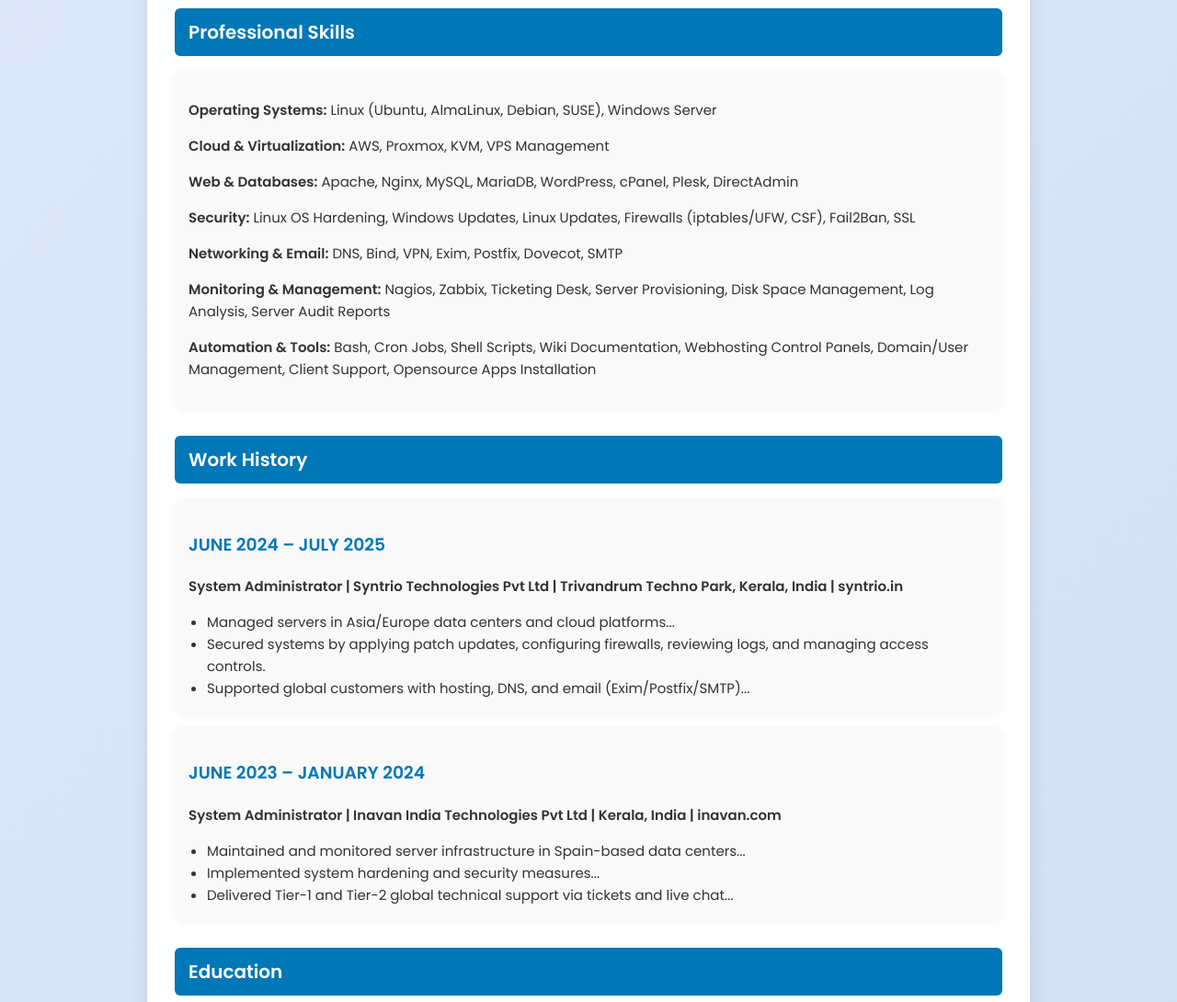
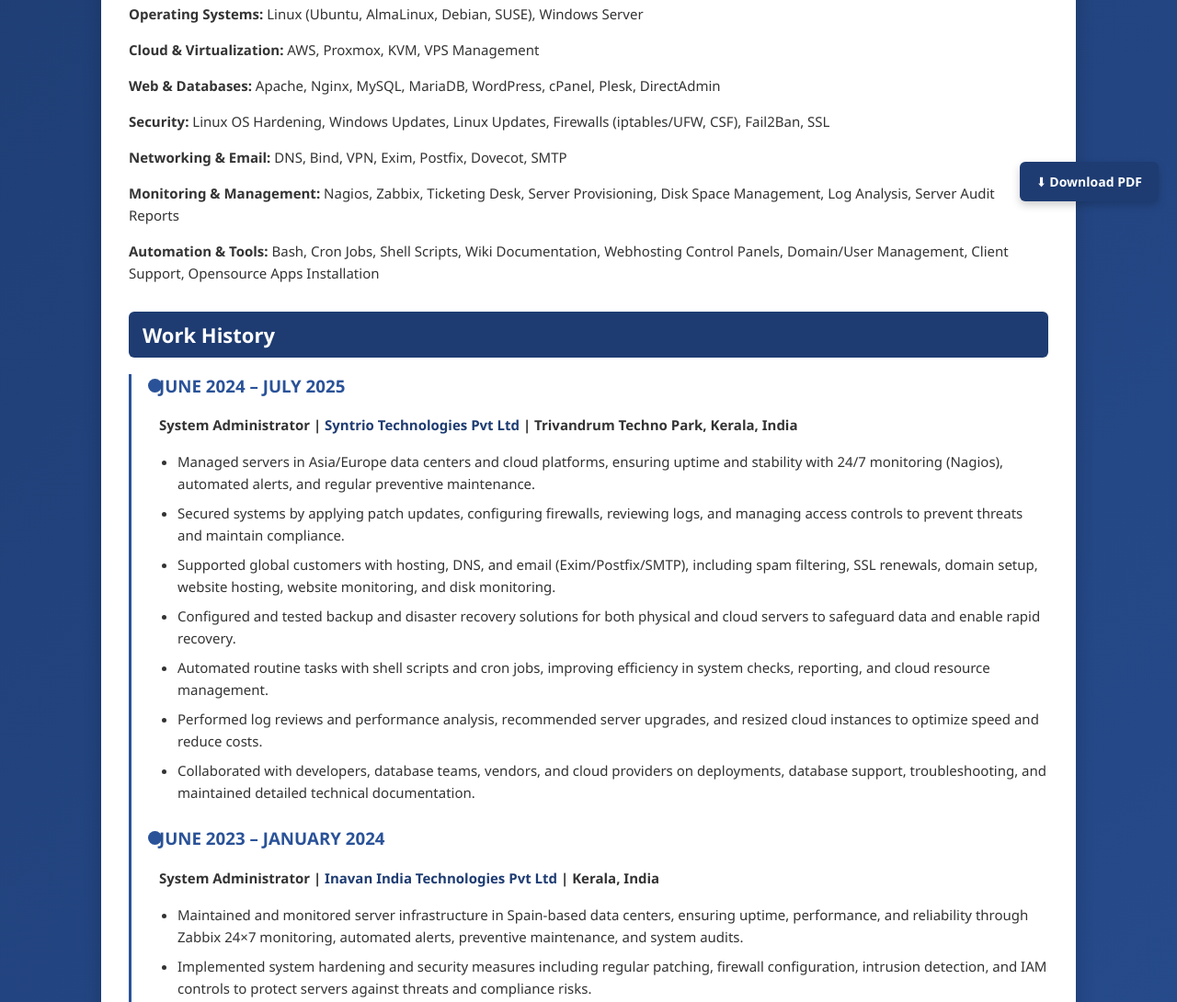
Before and after one commit to Jacobmathewv/jacobmv.in, a plain HTML site: page index.html in a window 1280 px wide. Shown: the part 561-1651 px from the top of the page at 92% size. Drawn offline with Linux system fonts and the light colour scheme.

Commit message:
Update index.html

```diff
--- a/index.html
+++ b/index.html
@@ -4,89 +4,111 @@
   <meta charset="UTF-8">
   <meta name="viewport" content="width=device-width, initial-scale=1.0">
   <title>Jacob Mathew - System Administrator</title>
-  <link href="https://fonts.googleapis.com/css2?family=Poppins:wght@400;600&display=swap" rel="stylesheet">
   <style>
     body {
-      font-family: 'Poppins', sans-serif;
-      line-height: 1.6;
       margin: 0;
-      padding: 0;
-      background: linear-gradient(135deg, #e0eafc, #cfdef3);
+      font-family: "Segoe UI", Tahoma, Geneva, Verdana, sans-serif;
+      background: linear-gradient(135deg, #1e3c72, #2a5298);
       color: #333;
     }
     .container {
-      max-width: 900px;
+      max-width: 1000px;
       margin: 40px auto;
       background: #fff;
       padding: 30px;
       border-radius: 12px;
-      box-shadow: 0 6px 20px rgba(0,0,0,0.1);
+      box-shadow: 0px 8px 20px rgba(0, 0, 0, 0.2);
     }
     header {
       text-align: center;
+      border-bottom: 3px solid #1e3c72;
       padding-bottom: 20px;
-      border-bottom: 2px solid #0077b6;
+      margin-bottom: 20px;
     }
     header img {
       width: 140px;
       height: 140px;
       border-radius: 50%;
+      border: 4px solid #2a5298;
       margin-bottom: 15px;
-      border: 4px solid #0077b6;
     }
     h1 {
       margin: 0;
-      font-size: 32px;
-      color: #0077b6;
+      font-size: 34px;
+      color: #1e3c72;
     }
     h2 {
-      background: #0077b6;
+      margin-top: 30px;
+      font-size: 22px;
+      background: #1e3c72;
       color: #fff;
       padding: 10px 15px;
-      font-size: 20px;
-      margin-top: 30px;
       border-radius: 6px;
     }
     h3 {
-      margin-top: 20px;
-      color: #0077b6;
+      margin-top: 15px;
+      color: #2a5298;
     }
     ul {
-      margin: 0;
       padding-left: 20px;
     }
-    .section p, .section li {
-      font-size: 15px;
+    li {
+      margin-bottom: 8px;
     }
     .contact {
       font-size: 14px;
       margin-top: 10px;
       color: #555;
     }
-    .card {
-      background: #f9f9f9;
-      padding: 15px;
-      border-radius: 8px;
-      margin-top: 15px;
-      box-shadow: 0 2px 8px rgba(0,0,0,0.05);
-      transition: transform 0.2s ease, box-shadow 0.2s ease;
+    .section p, .section li {
+      font-size: 15px;
+      line-height: 1.6;
     }
-    .card:hover {
-      transform: translateY(-3px);
-      box-shadow: 0 4px 14px rgba(0,0,0,0.15);
+    .timeline {
+      position: relative;
+      padding-left: 30px;
+      border-left: 3px solid #2a5298;
     }
-    @media (max-width: 768px) {
-      .container {
-        margin: 20px;
-        padding: 20px;
+    .timeline-item {
+      margin-bottom: 25px;
+      position: relative;
     }
-      header img {
-        width: 120px;
-        height: 120px;
+    .timeline-item::before {
+      content: "";
+      position: absolute;
+      left: -12px;
+      top: 5px;
+      width: 15px;
+      height: 15px;
+      background: #2a5298;
+      border-radius: 50%;
     }
-      h1 {
-        font-size: 26px;
+    a {
+      color: #1e3c72;
+      text-decoration: none;
+      font-weight: bold;
     }
+    a:hover {
+      text-decoration: underline;
+    }
+    /* Floating Download Button */
+    .download-btn {
+      position: fixed;
+      bottom: 20px;
+      right: 20px;
+      background: #1e3c72;
+      color: #fff;
+      padding: 12px 18px;
+      border-radius: 6px;
+      font-size: 14px;
+      text-align: center;
+      box-shadow: 0px 4px 10px rgba(0,0,0,0.2);
+      text-decoration: none;
+      transition: background 0.3s;
+      z-index: 999;
+    }
+    .download-btn:hover {
+      background: #16325c;
     }
   </style>
 </head>
@@ -97,20 +119,20 @@
       <h1>Jacob Mathew</h1>
       <p>System Administrator</p>
       <div class="contact">
-        <p>Dubai, UAE | Mob: +971 543851174 | Email: jacobmathew033@gmail.com | LinkedIn</p>
+        <p>Dubai, UAE | Mob: +971 543851174 |
+          Email: <a href="mailto:jacobmathew033@gmail.com">jacobmathew033@gmail.com</a> |
+          <a href="https://www.linkedin.com/in/your-linkedin" target="_blank">LinkedIn</a>
+        </p>
       </div>
     </header>
 
     <section class="section">
       <h2>Summary</h2>
-      <div class="card">
       <p>System Administrator with 5+ years of experience managing Linux/Windows servers and hybrid infrastructures across data centers and AWS cloud. Skilled in automation, performance optimization, and system hardening with compliance adherence. Strong background in hosting, DNS, and email services with proven success in disaster recovery and infrastructure security. Currently based in Dubai, available for immediate joining.</p>
-      </div>
     </section>
 
     <section class="section">
       <h2>Professional Skills</h2>
-      <div class="card">
       <p><strong>Operating Systems:</strong> Linux (Ubuntu, AlmaLinux, Debian, SUSE), Windows Server</p>
       <p><strong>Cloud & Virtualization:</strong> AWS, Proxmox, KVM, VPS Management</p>
       <p><strong>Web & Databases:</strong> Apache, Nginx, MySQL, MariaDB, WordPress, cPanel, Plesk, DirectAdmin</p>
@@ -118,55 +140,87 @@
       <p><strong>Networking & Email:</strong> DNS, Bind, VPN, Exim, Postfix, Dovecot, SMTP</p>
       <p><strong>Monitoring & Management:</strong> Nagios, Zabbix, Ticketing Desk, Server Provisioning, Disk Space Management, Log Analysis, Server Audit Reports</p>
       <p><strong>Automation & Tools:</strong> Bash, Cron Jobs, Shell Scripts, Wiki Documentation, Webhosting Control Panels, Domain/User Management, Client Support, Opensource Apps Installation</p>
+    </section>
+
+    <section class="section">
+      <h2>Work History</h2>
+      <div class="timeline">
+
+        <div class="timeline-item">
+          <h3>JUNE 2024 – JULY 2025</h3>
+          <p><strong>System Administrator | <a href="https://syntrio.in" target="_blank">Syntrio Technologies Pvt Ltd</a> | Trivandrum Techno Park, Kerala, India</strong></p>
+          <ul>
+            <li>Managed servers in Asia/Europe data centers and cloud platforms, ensuring uptime and stability with 24/7 monitoring (Nagios), automated alerts, and regular preventive maintenance.</li>
+            <li>Secured systems by applying patch updates, configuring firewalls, reviewing logs, and managing access controls to prevent threats and maintain compliance.</li>
+            <li>Supported global customers with hosting, DNS, and email (Exim/Postfix/SMTP), including spam filtering, SSL renewals, domain setup, website hosting, website monitoring, and disk monitoring.</li>
+            <li>Configured and tested backup and disaster recovery solutions for both physical and cloud servers to safeguard data and enable rapid recovery.</li>
+            <li>Automated routine tasks with shell scripts and cron jobs, improving efficiency in system checks, reporting, and cloud resource management.</li>
+            <li>Performed log reviews and performance analysis, recommended server upgrades, and resized cloud instances to optimize speed and reduce costs.</li>
+            <li>Collaborated with developers, database teams, vendors, and cloud providers on deployments, database support, troubleshooting, and maintained detailed technical documentation.</li>
+          </ul>
+        </div>
+
+        <div class="timeline-item">
+          <h3>JUNE 2023 – JANUARY 2024</h3>
+          <p><strong>System Administrator | <a href="https://inavan.com" target="_blank">Inavan India Technologies Pvt Ltd</a> | Kerala, India</strong></p>
+          <ul>
+            <li>Maintained and monitored server infrastructure in Spain-based data centers, ensuring uptime, performance, and reliability through Zabbix 24×7 monitoring, automated alerts, preventive maintenance, and system audits.</li>
+            <li>Implemented system hardening and security measures including regular patching, firewall configuration, intrusion detection, and IAM controls to protect servers against threats and compliance risks.</li>
+            <li>Delivered Tier-1 and Tier-2 global technical support via tickets and live chat, resolving hosting, DNS, and email (Exim/Postfix/SMTP) issues such as spam filtering, SSL renewals, domain propagation, and mail gateway integrations.</li>
+            <li>Configured and maintained backup and disaster recovery systems, routinely verifying data integrity and restoration processes to minimize downtime and safeguard customer data.</li>
+            <li>Automated routine tasks using shell scripts and cron jobs, reducing manual work for system health checks, reporting, and server management, while documenting SOPs, access policies, and technical workflows.</li>
+            <li>Collaborated with developers, DBAs, clients, and data center teams on deployments, database optimization, and infrastructure upgrades, providing recommendations for scaling, performance tuning, and future enhancements.</li>
+          </ul>
+        </div>
+
+        <div class="timeline-item">
+          <h3>DEC 2021 – APRIL 2023</h3>
+          <p><strong>Cloud Engineer & Systems Engineer | <a href="https://metclouds.com" target="_blank">Metclouds Technologies Pvt Ltd</a> | Kerala, India</strong></p>
+          <ul>
+            <li>Managed UK-based data center and cloud infrastructure, ensuring uptime and performance through preventive maintenance, kernel upgrades, monitoring (Zabbix/Nagios), and automated alerts.</li>
+            <li>Strengthened system security by implementing patching, firewalls (on-prem/cloud-native), VPN setup, IAM controls, intrusion detection, audits, and log analysis.</li>
+            <li>Provided Tier-2/3 support for DNS, hosting, and email (Exim/Postfix/SMTP), resolving issues such as spam filtering, SSL renewals, domain propagation, and third-party mail gateway errors.</li>
+            <li>Configured and tested backup/disaster recovery solutions, automated server tasks with shell scripts and cron jobs, and collaborated with developers/DBAs/vendors on deployments, troubleshooting, and infrastructure upgrades.</li>
+          </ul>
+        </div>
+
+        <div class="timeline-item">
+          <h3>NOV 2018 – MAY 2021</h3>
+          <p><strong>Facility Management Engineer | Data Link Consultancy | Kerala, India</strong></p>
+          <ul>
+            <li>Managed Linux/Windows servers (physical & virtual), ensuring uptime and compliance through 24/7 monitoring, preventive maintenance, OS hardening, firewalls, and patch management.</li>
+            <li>Designed and maintained database architectures with backups, audits, and disaster recovery procedures to ensure data integrity and business continuity.</li>
+            <li>Provided Tier-1/2 support for server, connectivity, and application issues, including ATM infrastructure (NDC switch logs), deployments, and hardware/software troubleshooting.</li>
+            <li>Supervised client-site IT infrastructure and AMC contracts, maintaining documentation for incidents, configurations, and change management.</li>
+          </ul>
+        </div>
       </div>
     </section>
 
     <section class="section">
-      <h2>Work History</h2>
-      <div class="card">
-        <h3>JUNE 2024 – JULY 2025</h3>
-        <p><strong>System Administrator | Syntrio Technologies Pvt Ltd | Trivandrum Techno Park, Kerala, India | syntrio.in</strong></p>
-        <ul>
-          <li>Managed servers in Asia/Europe data centers and cloud platforms...</li>
-          <li>Secured systems by applying patch updates, configuring firewalls, reviewing logs, and managing access controls.</li>
-          <li>Supported global customers with hosting, DNS, and email (Exim/Postfix/SMTP)...</li>
-        </ul>
-      </div>
-      <div class="card">
-        <h3>JUNE 2023 – JANUARY 2024</h3>
-        <p><strong>System Administrator | Inavan India Technologies Pvt Ltd | Kerala, India | inavan.com</strong></p>
-        <ul>
-          <li>Maintained and monitored server infrastructure in Spain-based data centers...</li>
-          <li>Implemented system hardening and security measures...</li>
-          <li>Delivered Tier-1 and Tier-2 global technical support via tickets and live chat...</li>
-        </ul>
-      </div>
-      <!-- Add remaining work history in the same card format -->
-    </section>
-
-    <section class="section">
       <h2>Education</h2>
-      <div class="card">
       <p><strong>Bachelor of Science in Computer Science</strong> | June 2014 – March 2017<br>MMNSS College, Mahatma Gandhi University, Kerala</p>
       <p><strong>Higher Secondary (Computer Science)</strong> | June 2012 – March 2014<br>Government Higher Secondary School, Chittar, Pathanamthitta, Kerala</p>
       <p><strong>SSLC</strong> | June 2011 – March 2012<br>Government High School, Perunad, Pathanamthitta, Kerala</p>
-      </div>
     </section>
 
     <section class="section">
       <h2>Training</h2>
-      <div class="card"><p>RHCE, MCSA</p></div>
+      <p>RHCE, MCSA</p>
     </section>
 
     <section class="section">
       <h2>Languages</h2>
-      <div class="card"><p>English: read, write, speak | Malayalam: read, write, speak</p></div>
+      <p>English: read, write, speak | Malayalam: read, write, speak</p>
     </section>
 
     <section class="section">
       <h2>Hobbies</h2>
-      <div class="card"><p>Photography, Video Games, Gardening, Cricket</p></div>
+      <p>Photography, Video Games, Gardening, Cricket</p>
     </section>
   </div>
+
+  <!-- Floating Download PDF Button -->
+  <a href="Jacob_Mathew_CV.pdf" class="download-btn" download>⬇ Download PDF</a>
 </body>
 </html>
```
Lines whose indentation alone changed are shown as unchanged.
